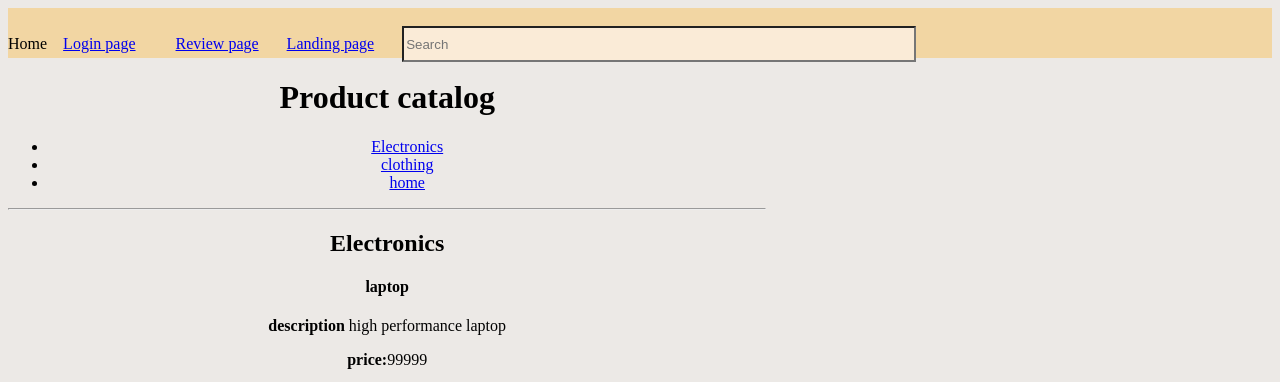
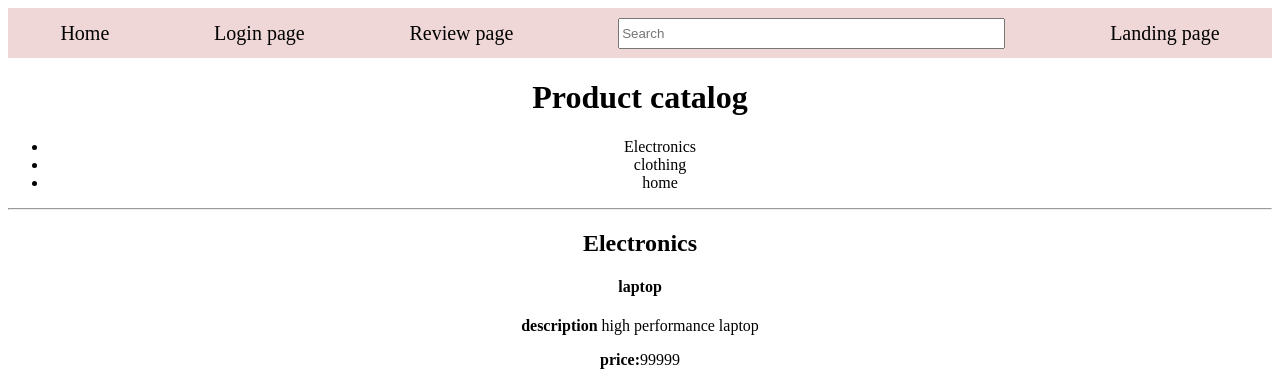
Before and after one commit to arjunsingh75/Minor-projects, a plain HTML site: page Ecommerce_website.html in a window 1280 px wide. Shown: the top 382 px of the page. Drawn offline with Linux system fonts and the light colour scheme.

Commit message:
some changes

```diff
--- a/Ecommerce_website.html
+++ b/Ecommerce_website.html
@@ -4,20 +4,38 @@
     <meta charset="UTF-8">
     <meta name="viewport" content="width=device-width, initial-scale=1.0">
     <title>web project</title>
+    <style>
+        body{
+            background-color:E1ACAC;
+        }
+     .navbar{
+        height: 50px;
+        display: flex;
+        align-items: center;
+        justify-content: center;
+        justify-content: space-around;
+        background-color: rgb(240, 215, 215);
+        font-size:20px;
+     }
+     a{
+        text-decoration: none;
+        color:black;
+     }
+    </style>
 
 </head>
-<body style="background-color: rgb(236, 233, 230);""">
-    <div style="background-color:rgba(245, 206, 134, 0.692) ; height: 50px; width: 100%;">
-        <br>
-        <span>Home</span>&nbsp&nbsp&nbsp
-       <a href="./Loginpage.html">Login page</a>&nbsp&nbsp&nbsp&nbsp&nbsp&nbsp&nbsp&nbsp&nbsp
-       <a href="./Revievpage.html">Review page</a>&nbsp&nbsp&nbsp&nbsp&nbsp&nbsp
-       <a href="./">Landing page</a>&nbsp&nbsp&nbsp&nbsp&nbsp&nbsp
-       <input type="text" placeholder="Search" style="height: 30px;width: 40%; background-color:antiquewhite; ">
+<body >
+    <div class="navbar">
+        <span>Home</span>
+       <a href="./Loginpage.html">Login page</a>
+      <a href="./Revievpage.html">Review page</a>
+
+       <input type="text" placeholder="Search" style="height: 25px;width: 30%; ">
+       <a href="./">Landing page</a>
 
     </div>
 
- <center style="width: 60%;">
+ <center >
 
 <h1>Product catalog</h1>
 <ul>
```
Also changed, not shown: Loginpage.html (+33 -7 lines).
